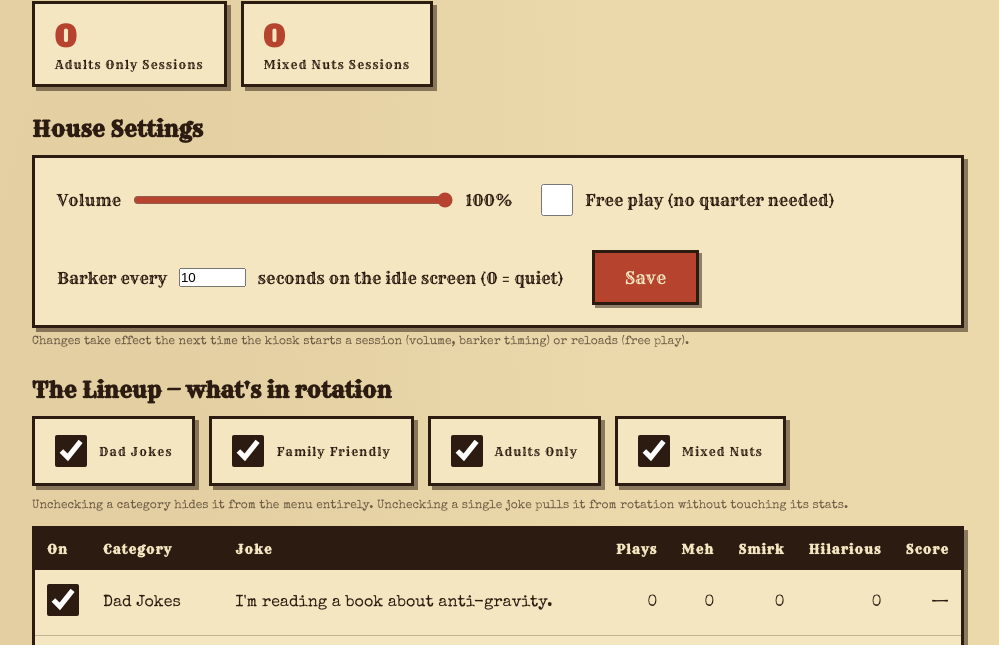
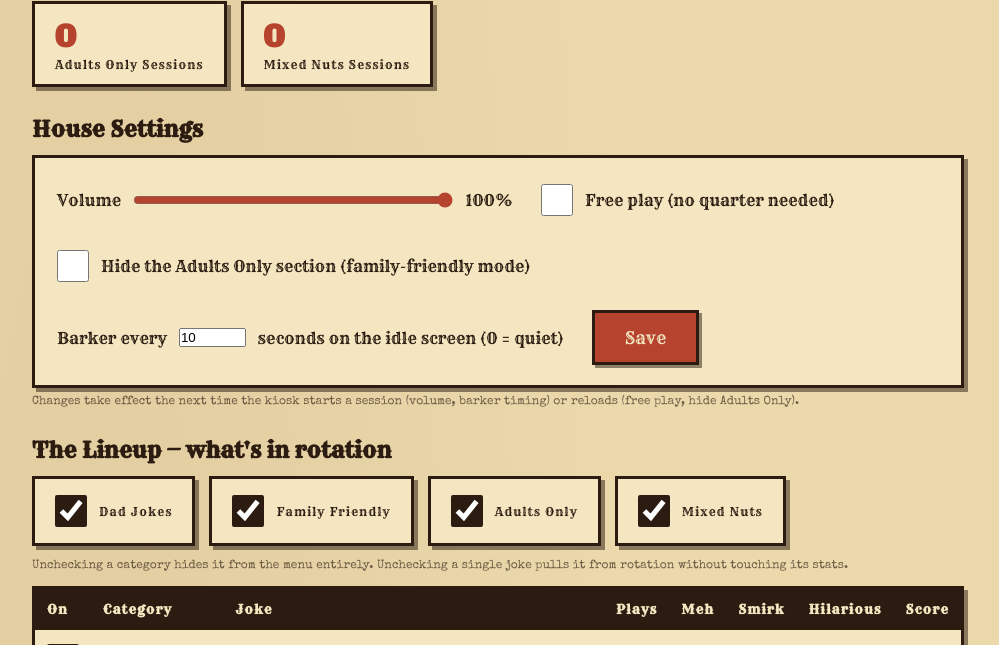
Before and after one commit to trevpoulson/jokebox, a Flask app: page /admin in a window 1280 px wide. Shown: the part 361-1006 px from the top of the page, without its empty margins (142-1141 px from the left). Run offline with Flask 3, Linux system fonts and the light colour scheme.

Commit message:
Admin: add 'Hide Adults Only' toggle (family-friendly mode, off by default)
- new hide_adults setting (default False) in DEFAULT_SETTINGS
- index() hides the 'dirty' (Adults Only) category from the menu when on
- checkbox in the admin House Settings form; handled in /admin/settings
- takes effect on kiosk reload (like free play)

Co-Authored-By: Claude Fable 5 <noreply@anthropic.com>

```diff
--- a/software/server.py
+++ b/software/server.py
@@ -40,6 +40,7 @@ DEFAULT_SETTINGS = {
     "disabled_categories": [],  # category ids hidden from the menu entirely
     "admin_pin": "0000",        # numeric PIN for the on-screen staff keypad
     "attract_interval": 10,     # seconds between barker pitches on the idle screen (0 = off)
+    "hide_adults": False,       # when True, the Adults Only category is hidden from the menu
 }
 RECENT_MEMORY = 50  # jokes per category excluded from re-selection until they age out
                     # (= the last 10 sessions at 5 jokes each; the frontend falls back
@@ -112,6 +113,8 @@ def index():
     jokes = load_jokes()
     settings = load_settings()
     disabled_cats = set(settings.get("disabled_categories", []))
+    if settings.get("hide_adults"):
+        disabled_cats.add("dirty")  # Adults Only
     categories = [
         {"id": k, "label": v["label"]}
         for k, v in jokes.items()
@@ -301,6 +304,7 @@ def admin_settings():
         except ValueError:
             pass
         settings["free_play"] = request.form.get("free_play") == "on"
+        settings["hide_adults"] = request.form.get("hide_adults") == "on"
         try:
             settings["attract_interval"] = min(300, max(0, int(request.form.get("attract_interval", 10))))
         except ValueError:
--- a/software/templates/admin.html
+++ b/software/templates/admin.html
@@ -106,6 +106,10 @@ form.settings button {
     <input type="checkbox" name="free_play" {% if settings.free_play %}checked{% endif %}>
     Free play (no quarter needed)
   </label>
+  <label>
+    <input type="checkbox" name="hide_adults" {% if settings.hide_adults %}checked{% endif %}>
+    Hide the Adults Only section (family-friendly mode)
+  </label>
   <label>Barker every
     <input type="number" name="attract_interval" min="0" max="300" step="5"
            value="{{ settings.attract_interval }}" style="width: 5em;">
@@ -113,7 +117,7 @@ form.settings button {
   </label>
   <button type="submit">Save</button>
 </form>
-<div class="note">Changes take effect the next time the kiosk starts a session (volume, barker timing) or reloads (free play).</div>
+<div class="note">Changes take effect the next time the kiosk starts a session (volume, barker timing) or reloads (free play, hide Adults Only).</div>
 
 <h2>The Lineup — what's in rotation</h2>
 <form method="POST" action="/admin/content">
```
